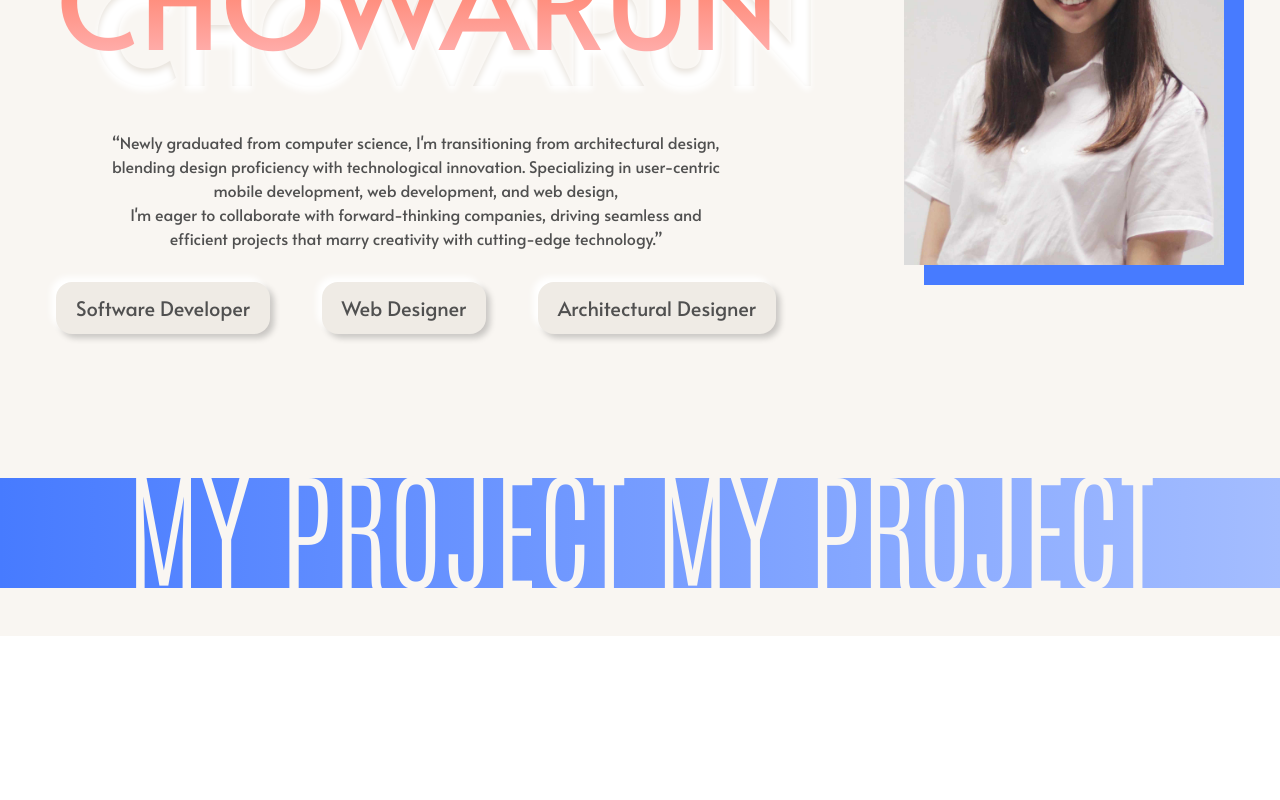
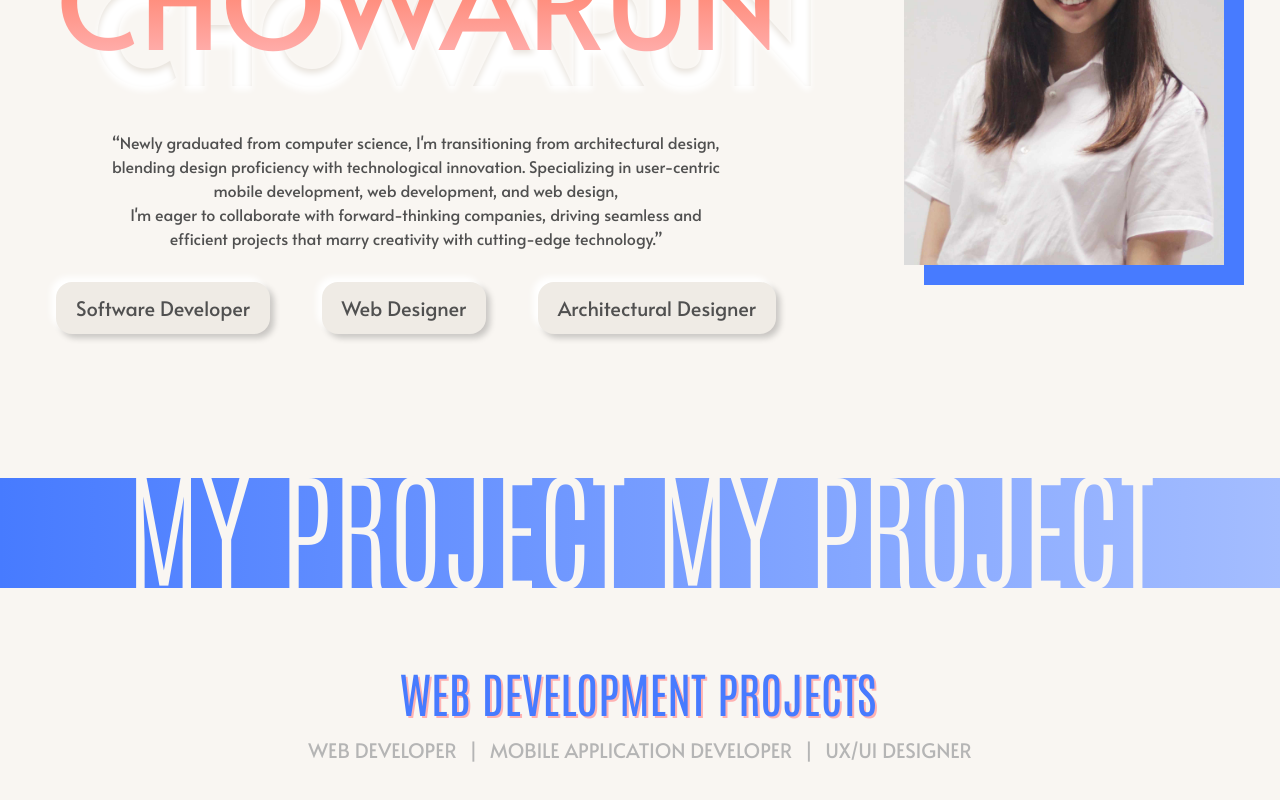
Before and after one commit to nrrri/ferin-portfolio, a React (Vite) app: page / in a window 1280 px wide. Shown: the part 534-1334 px from the top of the page. Before the commit the page ends 1170 px from the top, so only its background shows below. Built offline with nearby package versions, Linux system fonts and the light colour scheme; a web font is replaced by a local one.

Commit message:
fix: refactor skill page

```diff
--- a/src/App.tsx
+++ b/src/App.tsx
@@ -12,7 +12,7 @@ function App() {
 
         <Cover />
         <Banner text='My Project '/>
-        {/* <WebDevProject /> */}
+        <WebDevProject />
 
     {/* </div> */}
     </div>
--- a/src/components/Banner.tsx
+++ b/src/components/Banner.tsx
@@ -7,13 +7,13 @@ const Banner = ({ text }: { text: string }) => {
 
     useEffect(() => {
         const containerWidth = containerRef.current?.offsetWidth || 0;
-        const textWidth = textRef.current?.offsetWidth || 1; // Avoid division by zero
+        const textWidth = textRef.current?.offsetWidth || 1;
         const count = Math.ceil(containerWidth / textWidth);
         setRepeatCount(count);
     }, [text]);
 
     return (
-        <div ref={containerRef} className="flex items-center justify-center relative h-[52px] md:h-[110px] bg-gradient-to-r from-secondary200 to-secondary100 ">
+        <div ref={containerRef} className="flex items-center justify-center relative h-[52px] md:h-[110px] bg-gradient-to-r from-secondary200 to-secondary100">
             <span ref={textRef} className="flex text-6xl md:text-9xl text-bgday100 leading-none uppercase font-antonio banner space-x-24 text-nowrap" >
                 {text.repeat(repeatCount)}
             </span>
--- a/src/components/WebDevProject.tsx
+++ b/src/components/WebDevProject.tsx
@@ -2,34 +2,43 @@ import Skills from "./Skills"
 import ProjectCard from "./card/ProjectCards"
 
 function WebDevProject() {
+    const jobSkill = ['web Developer', 'mobile application Developer', 'ux/ui designer']
+    const skillTitle = 'web development projects'
+
+    const checkScreenCondition = (idx: number) => {
+        return idx !== jobSkill.length - 1 && window.innerWidth >= 640
+    }
+
+    const skillHeader = () => {
+        return (
+            <div className="flex flex-col items-center justify-center">
+                <div className="md:mt-20 mt-12 mb-4 uppercase text-wrap text-5xl text-center font-antonio-extend">
+                    <p className="text-secondary200 absolute">{skillTitle}</p>
+                    <p className="m-2px text-primary100">{skillTitle}</p>
+                </div>
+                {<hr className={`sm:hidden border border-b-[1px] border-[#EFEBE5] w-2/3 mb-2`} />}
+                <div className="mb-4 flex md:flex-row items-center flex-col uppercase text-xl text-grey300 text-light gap-3">
+                    {jobSkill.map((job, idx) => {
+                        return (
+                            <>
+                                <p>{job}</p>
+                                {checkScreenCondition(idx) && <p>|</p>}
+                            </>
+                        )
+                    })}
+                </div>
+            </div>
+        )
+    }
     return (
         <div className="font-alata flex flex-col items-center justify-center">
-            <div className="flex flex-col items-center justify-center">
-                <div className="mt-20 mb-4 uppercase text-5xl font-antonio-extend">
-                    <p className="text-secondary200 absolute">web development projects</p>
-                    <p className="m-2px text-primary100">web development projects</p>
-                </div>
-                {/* TBD to grouping project */}
-                <div className="mb-4 flex space-x-4 uppercase text-xl text-grey300 text-light">
-                    <p>
-                        web Developer
-                    </p>
-                    <p>|</p>
-                    <p>
-                        mobile application Developer
-                    </p>
-                    <p>|</p>
-                    <p>
-                        ux/ui designer
-                    </p>
-                </div>
-            </div>
-            <Skills />
+            {skillHeader()}
+            {/* <Skills /> */}
 
-            <ProjectCard />
+            {/* <ProjectCard /> */}
 
 
-        </div>
+        </div >
     )
 }
 
```
